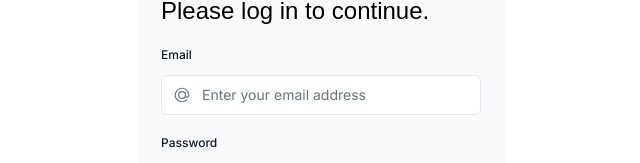
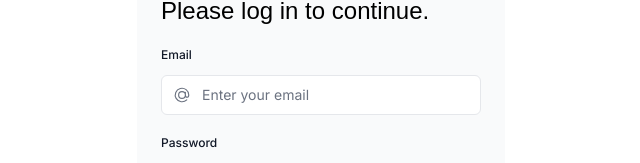
Before and after one commit to Tonytux/next-dashboard, a Next.js app: page /login in a window 1280 px wide. Shown: the part 278-441 px from the top of the page, without its empty margins (319-959 px from the left). Built offline with nearby package versions, Linux system fonts and the light colour scheme; a web font is replaced by a local one.

Commit message:
log in form

```diff
--- a/app/ui/login-form.tsx
+++ b/app/ui/login-form.tsx
@@ -37,7 +37,7 @@ export default function LoginForm() {
                 id="email"
                 type="email"
                 name="email"
-                placeholder="Enter your email address"
+                placeholder="Enter your email"
                 required
               />
               <AtSymbolIcon className="pointer-events-none absolute left-3 top-1/2 h-[18px] w-[18px] -translate-y-1/2 text-gray-500 peer-focus:text-gray-900" />
```
